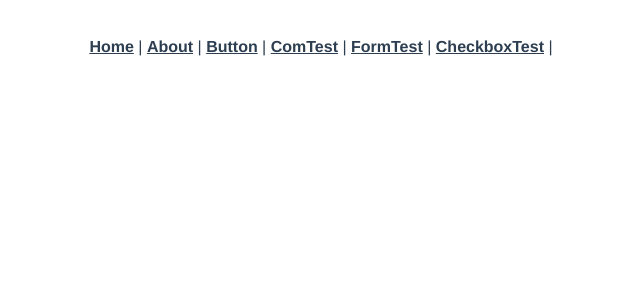
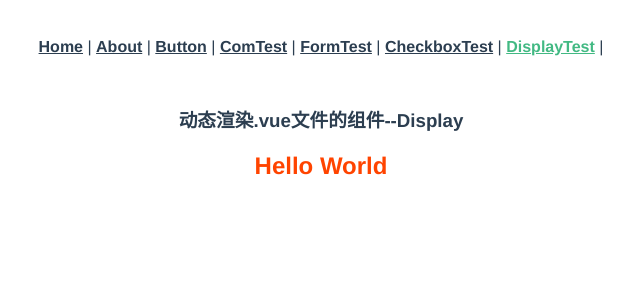
Before and after one commit to btbrad/vue-customized-com, a Vue app: page /#/displayTest in a window 1280 px wide. Shown: the top 300 px of the page, without its empty margins (319-959 px from the left). Built offline with nearby package versions, Linux system fonts and the light colour scheme.

Commit message:
display组件

```diff
--- a/src/App.vue
+++ b/src/App.vue
@@ -7,6 +7,7 @@
       <router-link to="/comTest">ComTest</router-link> |
       <router-link to="/formTest">FormTest</router-link> |
       <router-link to="/checkboxTest">CheckboxTest</router-link> |
+      <router-link to="/displayTest">DisplayTest</router-link> |
     </div>
     <router-view/>
   </div>
--- /dev/null
+++ b/src/components/Display.vue
@@ -0,0 +1,98 @@
+<template>
+  <div ref="display"></div>
+</template>
+
+<script>
+import Vue from 'vue'
+import { randomStr } from '@/utils/utils.js'
+
+export default {
+  name: 'Display',
+  props: {
+    code: {
+      type: String,
+      default: ''
+    }
+  },
+  data () {
+    return {
+      html: '',
+      js: '',
+      css: '',
+      id: randomStr()
+    }
+  },
+  mounted () {
+    console.log('111')
+    this.renderCode()
+  },
+  watch: {
+    code () {
+      this.destroyCode()
+      this.renderCode()
+    }
+  },
+  methods: {
+    getSource (source, type) {
+      const regex = new RegExp(`<${type}[^>]*>`)
+      let openingTag = source.match(regex)
+      if (!openingTag) {
+        return ''
+      } else {
+        openingTag = openingTag[0]
+      }
+      return source.slice(source.indexOf(openingTag) + openingTag.length, source.lastIndexOf(`</${type}>`))
+    },
+    splitCode () {
+      console.log(this.code)
+      const script = this.getSource(this.code, 'script').replace(/export default/, 'return')
+      console.log(script)
+      const style = this.getSource(this.code, 'style')
+      const template = '<div id="app">' + this.getSource(this.code, 'template') + '</div>'
+
+      this.js = script
+      this.html = template
+      this.css = style
+    },
+    renderCode () {
+      this.splitCode()
+      if (this.html !== '' && this.js !== '') {
+        // eslint-disable-next-line no-new-func
+        let options = new Function(this.js)()
+        console.log(options)
+        options.template = this.html
+        const DisplayCom = Vue.extend(options)
+        // this.component 便于销毁时使用
+        this.component = new DisplayCom().$mount()
+        console.log(this.component)
+        this.$refs.display.appendChild(this.component.$el)
+      }
+      if (this.css !== '') {
+        const style = document.createElement('style')
+        style.type = 'text/css'
+        style.id = this.id
+        style.innerHTML = this.css
+        document.getElementsByTagName('head')[0].appendChild(style)
+      }
+    },
+    destroyCode () {
+      const $target = document.getElementById(this.id)
+      if ($target) {
+        $target.parentNode.removeChild($target)
+      }
+      if (this.component) {
+        this.$refs.display.removeChild(this.component.$el)
+        this.component.$destroy()
+        this.component = null
+      }
+    }
+  },
+  beforeDestroy () {
+    this.destroyCode()
+  }
+}
+</script>
+
+<style>
+
+</style>
--- a/src/router/index.js
+++ b/src/router/index.js
@@ -5,6 +5,7 @@ import IButton from '@/views/Button.vue'
 import ComTest from '@/views/ComTest.vue'
 const FormTest = () => import('@/views/FormTest.vue')
 const CheckboxTest = () => import('@/views/CheckboxTest.vue')
+const DisplayTest = () => import('@/views/DisplayTest.vue')
 
 Vue.use(VueRouter)
 
@@ -41,6 +42,11 @@ const routes = [
     path: '/checkboxTest',
     name: 'CheckboxTest',
     component: CheckboxTest
+  },
+  {
+    path: '/displayTest',
+    name: 'DisplayTest',
+    component: DisplayTest
   }
 ]
 
--- /dev/null
+++ b/src/utils/testcode.js
@@ -0,0 +1,24 @@
+const code = `
+  <template>
+    <div>
+      <h2 class='title'>Hello {{msg}}</h2>
+    </div>
+  </template>
+  <script>
+    export default {
+      name: 'test',
+      data () {
+        return {
+          msg: 'World'
+        }
+      }
+    }
+  </script>
+  <style scoped>
+    .title {
+      color: #f40;
+    }
+  </style>
+`
+
+export default code
--- /dev/null
+++ b/src/utils/utils.js
@@ -0,0 +1,11 @@
+// 生成随机字符串
+export const randomStr = function (len = 32) {
+  const $chars = 'abcdefghijklmnopqrstuvwxyzABCDEFGHIJKLMNOPQRSTUVWXYZ1234567890'
+  const maxLength = 32
+  let str = ''
+  for (let i = 0; i < maxLength; i++) {
+    let idx = Math.floor(Math.random() * maxLength)
+    str += $chars.charAt(idx)
+  }
+  return str
+}
--- /dev/null
+++ b/src/views/DisplayTest.vue
@@ -0,0 +1,27 @@
+<template>
+  <div>
+    <h3>动态渲染.vue文件的组件--Display</h3>
+    <Display :code="code"></Display>
+  </div>
+</template>
+
+<script>
+import Display from '@/components/Display.vue'
+import testcode from '@/utils/testcode.js'
+
+export default {
+  name: 'DisplayTest',
+  components: {
+    Display
+  },
+  data () {
+    return {
+      code: testcode
+    }
+  }
+}
+</script>
+
+<style>
+
+</style>
--- a/vue.config.js
+++ b/vue.config.js
@@ -5,6 +5,8 @@ function resolve (dir) {
 }
 
 module.exports = {
+  // 使用包含运行时编译器的Vue构建版本
+  runtimeCompiler: true,
   chainWebpack: config => {
     config.resolve.alias
       .set('@', resolve('src'))
```
Also changed, not shown: src/test/vue-api/directive.html (+9 -2 lines).
